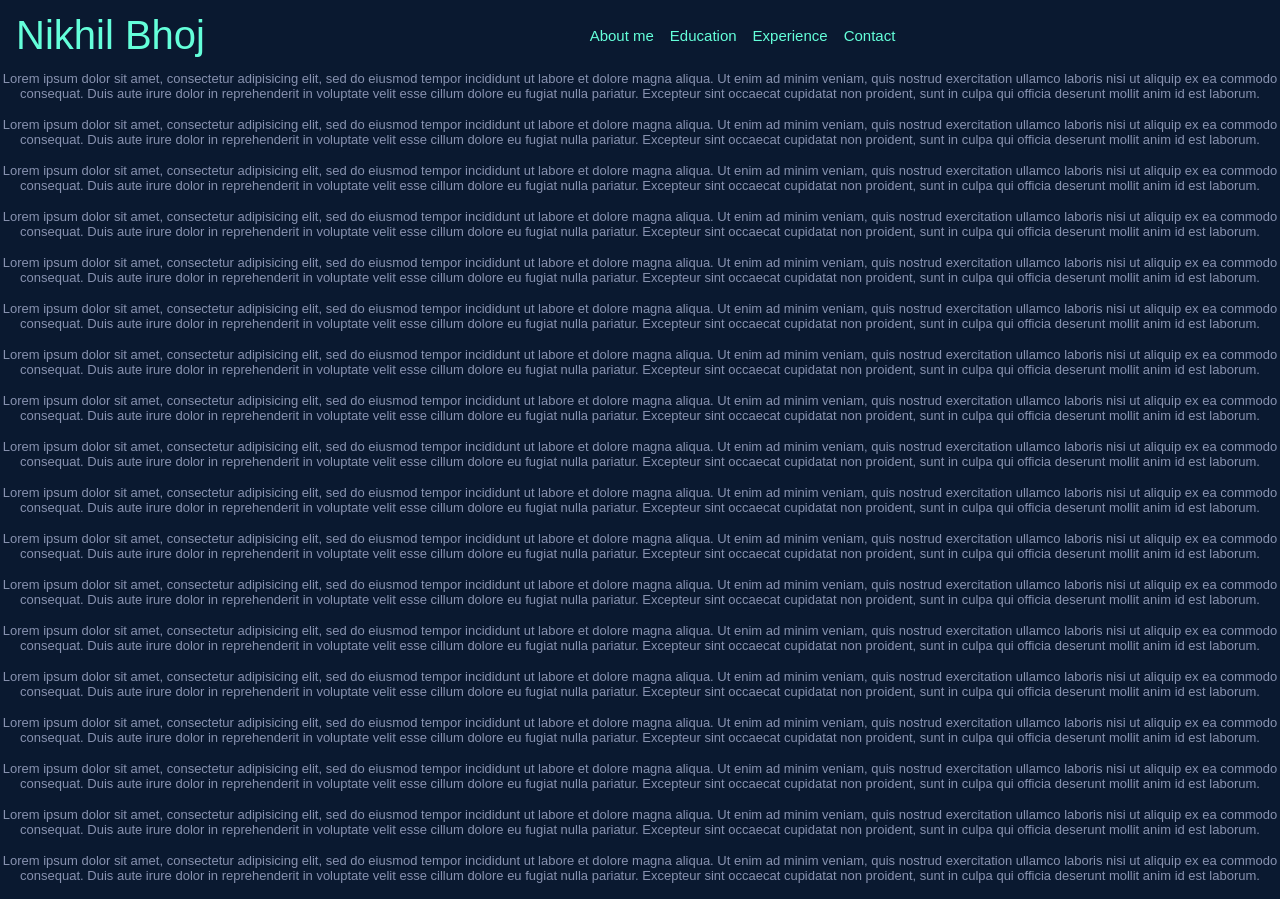
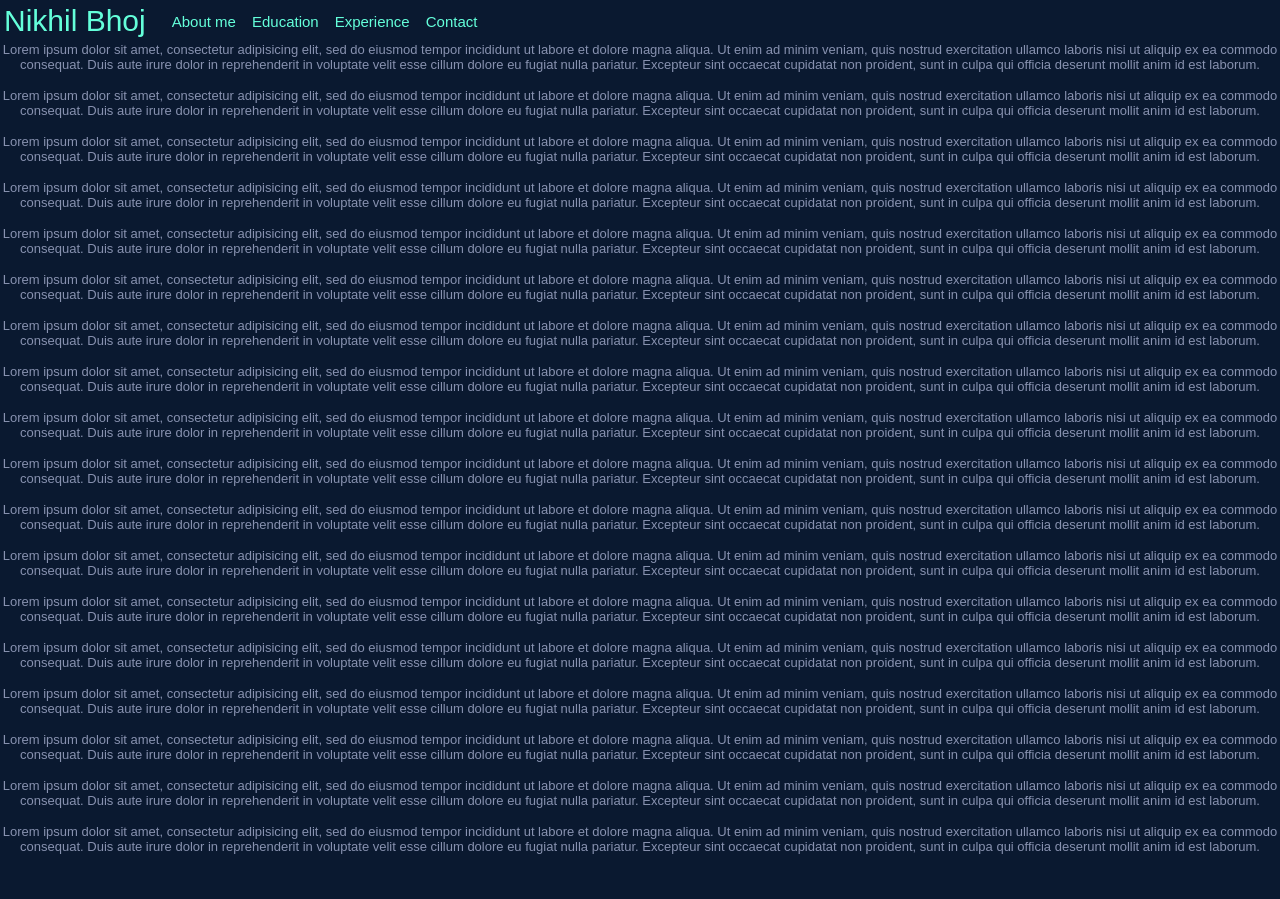
Before and after one commit to bhojnikhil/bhojnikhil.github.io, a plain HTML site: page portfolio.html in a window 1280 px wide. After the commit the page ends 870 px from the top, so only its background shows below. Drawn offline with nearby package versions, Linux system fonts and the light colour scheme.

Commit message:
Update mainpagestyle.css

```diff
--- a/mainpagestyle.css
+++ b/mainpagestyle.css
@@ -23,6 +23,7 @@ body {
 
 .navbar{
  	background-color:#0A1930;
+ 	padding: 2px;
  }
 .navbar-toggler-icon{
 	background-color: #0000;
@@ -35,10 +36,11 @@ body {
 
 .navbar-brand{
 	color:rgb(100, 255, 218);
-	font-size:40px;
+	font-size:30px;
+	padding: 2px;
 }
 
 .navbar-nav{
-	margin-left: auto;
+	margin: 0px;
 	font-size: 15px;
 }
```
